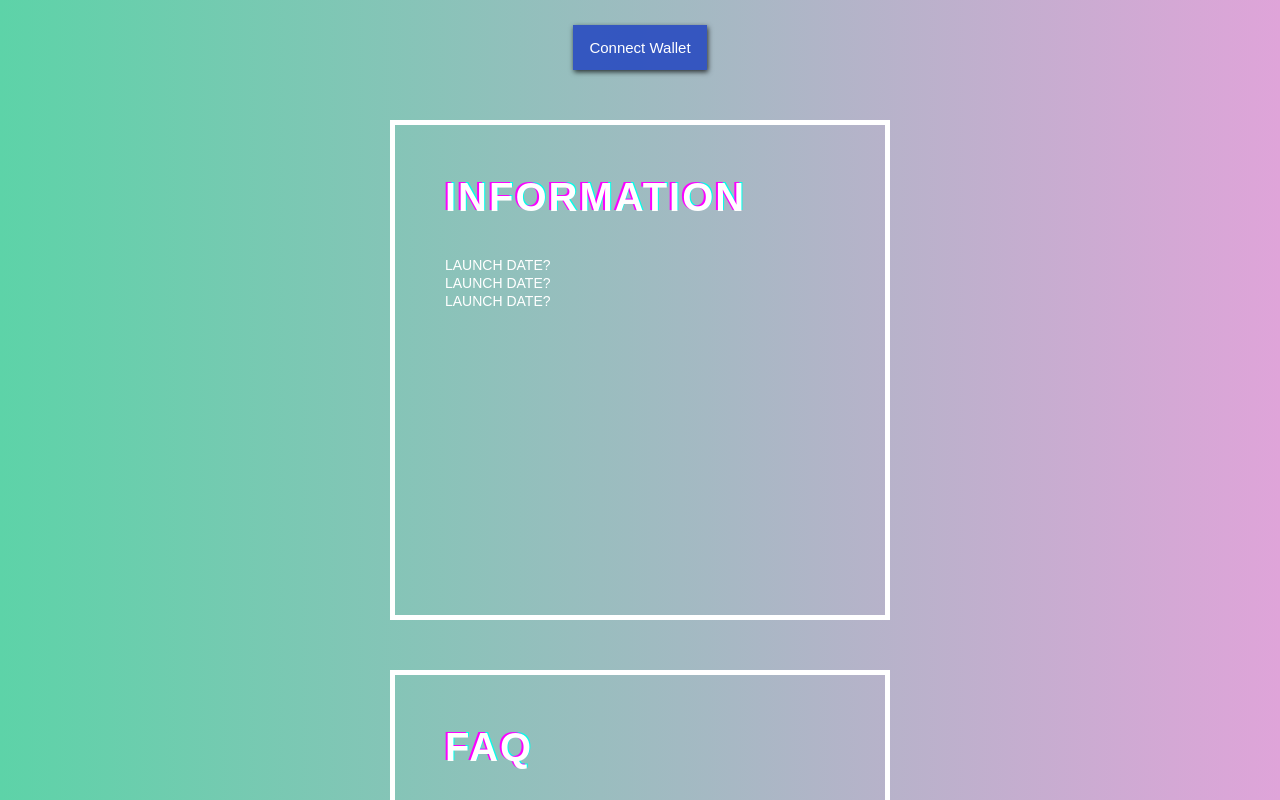
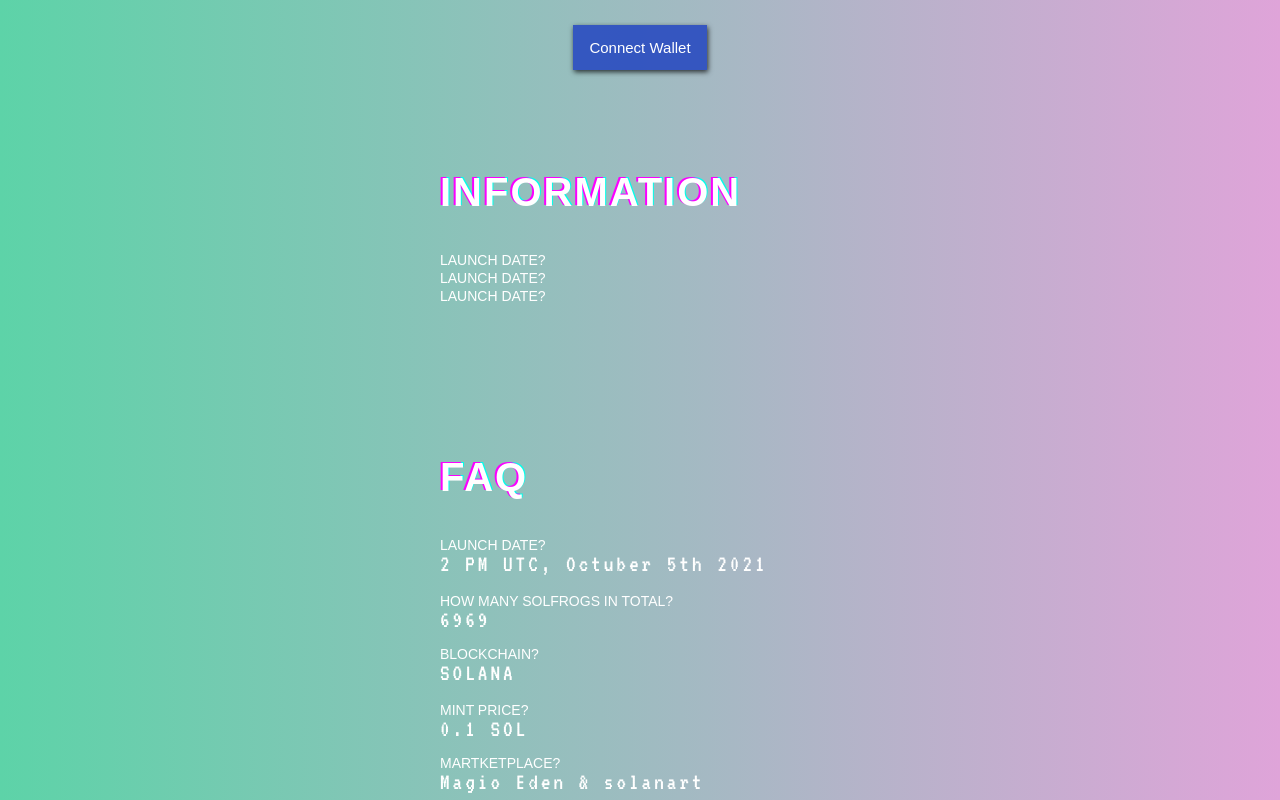
Before and after one commit to SquidsOnSol/Project, a React (Create React App) app: page / in a window 1280 px wide. Shown: the part 720-1520 px from the top of the page. Built offline with nearby package versions, Linux system fonts and the light colour scheme.

Commit message:
Update style.css

```diff
--- a/src/assets/css/style.css
+++ b/src/assets/css/style.css
@@ -49,9 +49,9 @@ background-image: linear-gradient(90deg, #5dd3a8 0%, #dfa4d9 100%);
     background-color: rgba(28, 71, 211, 0.933);
 }
 .faqs, .toadmap{
-    height: 500px;
-    width: 500px;
-    border: 5px solid white;
+    height: auto;
+    width: auto;
+    border: 0px solid white;
     padding: 50px 50px 50px 50px;
     color: white;
     margin-bottom: 50px;
```
